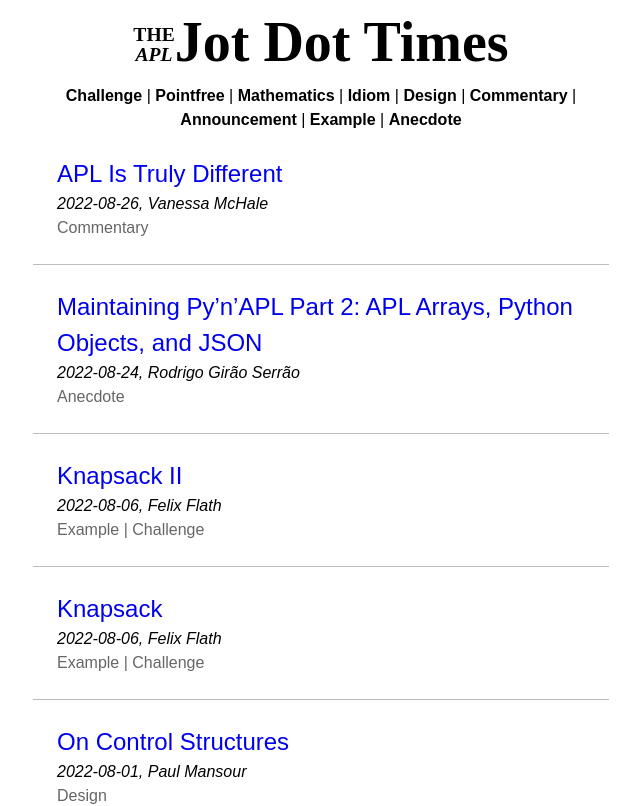
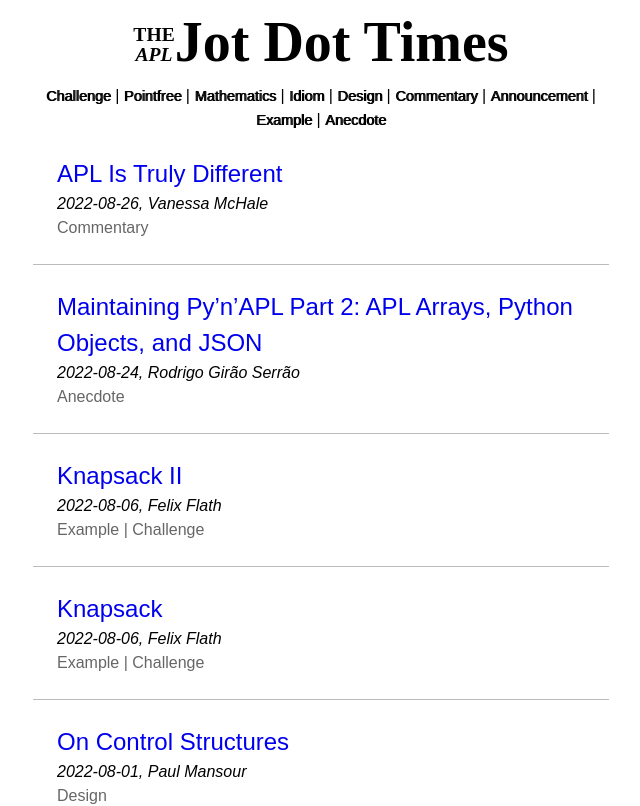
Before and after one commit to awagga/Jot-Dot-Times, a plain HTML site: page index.html in a window 1280 px wide. Shown: the top 806 px of the page, without its empty margins (319-959 px from the left). Drawn offline with Linux system fonts and the light colour scheme.

Commit message:
prevent resizing of labels

```diff
--- a/index.html
+++ b/index.html
@@ -5,7 +5,7 @@
 </head>
 <style>
 
-  body { font-family: sans-serif; line-height: 1.5; text-align: center; width: 45%; margin: 0 auto }
+  body { font-family: sans-serif; line-height: 1.5; text-align: center; width: 45%; margin: 0 auto; overflow-y: scroll; }
 
   article { padding: 1.5em; text-align: left; }
   article:not(:last-child) { border-bottom: 1px solid #bcbcbc; }
@@ -13,9 +13,9 @@
 
   a { text-decoration: none; font-size: 1.5em; }
 
-  label { cursor: pointer; user-select: none; }
+  label { cursor: pointer; user-select: none; font-size: 0.9em; }
   label::before { content: attr(for); }
-  input:checked + label { font-weight: bold; }
+  input:checked + label { text-shadow: 1px 0px 0px black; }
 
   input,article { display: none; }
 
@@ -31,6 +31,7 @@
       display: inherit;
     }
 
+  input:checked ~ p { display: none; }
   @media only screen and (max-width: 1200px) { body { font-size: 75%; } }
   @media only screen and (max-width:  992px) { body { text-align: center; } }
 
@@ -178,5 +179,7 @@
     <article class="Mathematics"><a href="https://palaiologos.rocks/posts/taylor-apl/"
         >Implementing Taylor Series in APL</a>
       <address><time>2022-01-06</time>, Kamila Szewczyk</address></article>
+
+    <p style="font-family: 'Times New Roman', Times, serif; ">What Ever Happened to the Jot∘Dot Times?</p>
 </body>
 </html>
```
